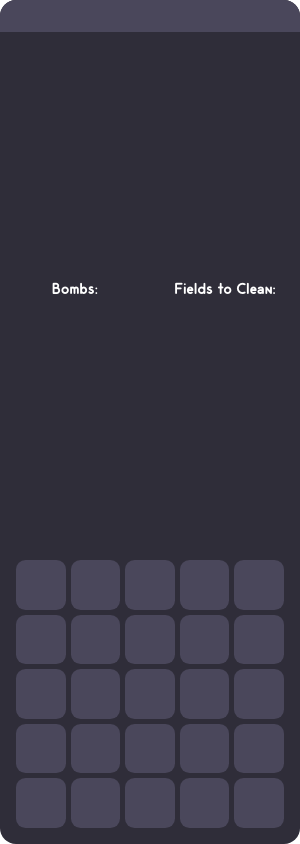
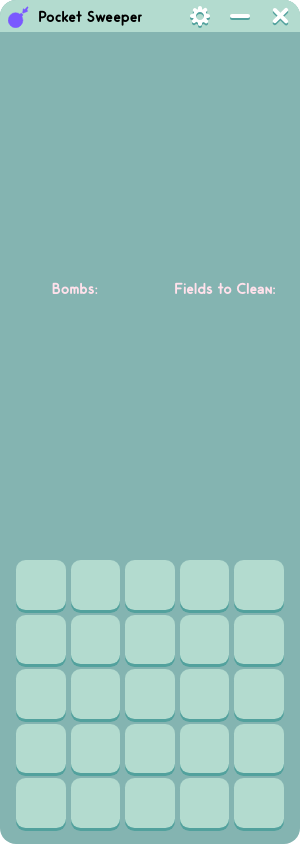
Before and after one commit to CesarHMR/minesweeper-game, an Electron app: page src/index.html in a window 300 px wide. Drawn offline with Linux system fonts and the light colour scheme; files whose address does not match are found by name.

Commit message:
New donut style

```diff
--- /dev/null
+++ b/src/css/colors.css
@@ -0,0 +1,15 @@
+body.purple{
+    --color: #B3DBCF;
+    --color-hover: #C9FFEF;
+    --color-revealed: #FF98B9;
+    --color-flag: #E3DCFF;
+    --color-mine: #7A58FF;
+    --color-background: #84B4B1;
+    --color-font: #FFE1EB;
+
+    --shadow: #52A19D;
+    --shadow-hover: #73DAD3;
+    --shadow-revealed: #FF6999;
+    --shadow-flag: #8B7CCA;
+    --shadow-mine: #603DEB;
+}
--- a/src/css/game.css
+++ b/src/css/game.css
@@ -19,47 +19,46 @@
     font-size: 2rem;
 
     background-color: var(--color);
+    box-shadow: 0px 3px 0px var(--shadow);
+
     transform: scale(1);
-
+    position: relative;
+    z-index: 0;
     transition: all 100ms ease;
 }
 
 .field:hover{
     background-color: var(--color-hover);
+    box-shadow: 0px 3px 0px var(--shadow-hover);
 }
 
 .field.revealed{
     background-color: var(--color-revealed);
+    box-shadow: 0px 3px 0px var(--shadow-revealed);
     animation: expand 120ms ease;
 }
 
 .field.mine.revealed{
     background-color: var(--color-mine);
+    box-shadow: 0px 3px 0px var(--shadow-mine);
     animation: shake 300ms ease;
+    background-image: url(../images/bomb.svg);
+    background-repeat: no-repeat;
+    background-size: 70%;
+    background-position: 50%;
+}
+
+.field.mine.revealed.explosion{
+    background-image: url(../images/explosion.svg);
+    background-repeat: no-repeat;
+    background-size: 80%;
+    background-position: 45%;
 }
 
 .field.flag{
-    background-color: rgb(255, 189, 9);
+    background-color: var(--color-flag);
+    box-shadow: 0px 3px 0px var(--shadow-flag);
     animation: expand 120ms ease;
-}
-
-body.purple{
-    --color: #4A475B;
-    --color-hover: #605f69;
-    --color-revealed: #8848f0;
-    --color-mine: #ff6450;
-    --color-background: #2F2D39;
-    --color-title: #4A475B;
-    --color-font: #ffffff;
-}
-
-body.blue{
-    --color: #8759F8;
-    --color-hover: #956ef8;
-    --color-revealed: #62dfba;
-    --color-mine: #ff6450;
-    --color-background: #1b1f31;
-    --color-title: #4A475B;
 }
 
 .field.focus{
@@ -95,3 +94,12 @@ body.blue{
         transform: rotateZ(0deg) scale(1);
     }
 }
+
+.field::before{
+    content: 'aa';
+    width: 100rem;
+    height: 100rem;
+    opacity: 1;
+    position: absolute;
+    z-index: 10;
+}
--- a/src/css/layout.css
+++ b/src/css/layout.css
@@ -29,12 +29,6 @@ body{
     grid-template-rows: 2rem auto 100vw;
 }
 
-#title-bar{
-    -webkit-app-region: drag;
-    background-color: var(--color-title);
-    grid-row:  1 / 2;
-}
-
 #game-header{
     width: 100%;
     height: 100%;
--- /dev/null
+++ b/src/css/title-bar.css
@@ -0,0 +1,58 @@
+#title-bar{
+    background-color: var(--color);
+    grid-row:  1 / 2;
+
+    display: grid;
+    grid-template-columns: auto 2.5rem 2.5rem 2.5rem;
+    align-items: center;
+}
+
+#title-bar div{
+    height: 100%;
+    width: 100%;
+    -webkit-app-region: drag;
+
+    display: flex;
+    align-items: center;
+    justify-content: start;
+    gap: .5rem;
+}
+
+#title-bar div img{
+    height: 1.5rem;
+    padding-left: .5rem;
+}
+
+#title-bar button{
+    appearance: none;
+    outline: none;
+    border: none;
+
+    background-color: var(--color);
+    height: 100%;
+    width: 2.5rem;
+
+    display: flex;
+    align-items: center;
+    justify-content: center;
+}
+
+#title-bar button:hover{
+    background-color: var(--color-hover);
+}
+
+#title-bar button#close:hover{
+    background-color: var(--color-mine);
+}
+
+#title-bar button img{
+    filter: drop-shadow(0px 2px 0px var(--shadow));
+}
+
+#title-bar button:hover img{
+    filter: drop-shadow(0px 2px 0px var(--shadow-hover));
+}
+
+#title-bar button#close:hover img{
+    filter: drop-shadow(0px 2px 0px var(--shadow-mine));
+}
--- a/src/index.html
+++ b/src/index.html
@@ -5,13 +5,20 @@
     <meta http-equiv="X-UA-Compatible" content="IE=edge">
     <meta name="viewport" content="width=device-width, initial-scale=1.0">
     <link rel="stylesheet" href="./css/layout.css">
+    <link rel="stylesheet" href="./css/title-bar.css">
     <link rel="stylesheet" href="./css/game.css">
+    <link rel="stylesheet" href="./css/colors.css">
     <title>Minesweeper</title>
 </head>
 <body class="purple">
     <div id="canva">
 
-        <div id="title-bar"></div>
+        <div id="title-bar">
+            <div><img src="./images/bomb-dark.svg">Pocket Sweeper</div>
+            <button><img src="./images/gear.svg"></button>
+            <button><img src="./images/dash.svg"></button>
+            <button id="close"><img src="./images/x.svg"></button>
+        </div>
 
         <header id="game-header">
             <p>Bombs:</p>
--- a/src/javascript/game.js
+++ b/src/javascript/game.js
@@ -26,8 +26,7 @@ function SetGameGrid(gridSize, minesAmount){
 }
 
 function CreateField(index, gridSize){
-    const field = document.createElement('input')
-    field.type = 'button'
+    const field = document.createElement('button')
     field.classList.add('field')
     field.id = index
 
@@ -39,11 +38,14 @@ function CreateField(index, gridSize){
         field.classList.add('revealed')
         if(field.classList.contains('mine'))
         {
+            setTimeout(() => {
+                field.classList.add('explosion')
+            }, 700)
             EndGame()
         }
         else
         {
-            field.value = SetFieldNumber(index, gridSize)
+            field.innerText = SetFieldNumber(index, gridSize)
             fieldsToClean--
             if(fieldsToClean <= 0)
                 WinGame()
@@ -75,7 +77,7 @@ function CreateField(index, gridSize){
 
 function EndGame(key){
     setTimeout(() => {
-        alert('END GAME')
+        //alert('END GAME')
 
     }, 1200)
 }
@@ -128,6 +130,5 @@ function SetFieldNumber(index, gridSize){
 }
 window.addEventListener('mouseup', () => {
     console.log('hellow')
-    elementOnFocus.addeve
     elementOnFocus.classList.remove('focus')
 })
```
Also changed, not shown: src/images/bomb-dark.svg (added), src/images/bomb.svg (added), src/images/dash.svg (added), src/images/explosion.svg (added), src/images/gear.svg (added), src/images/timer.svg (added), src/images/x.svg (added).
